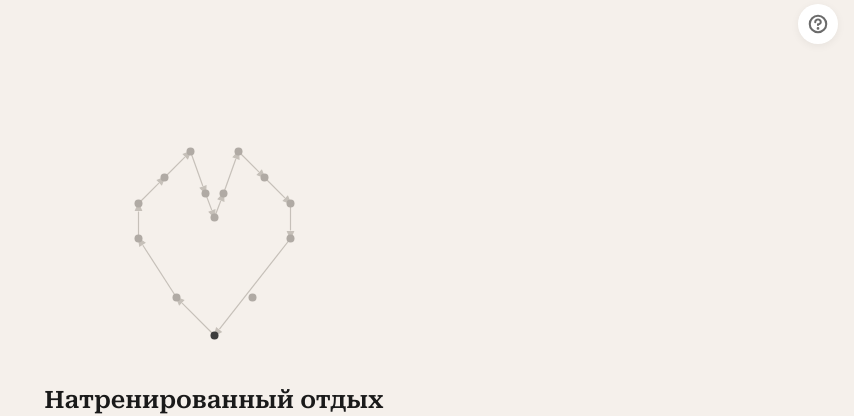
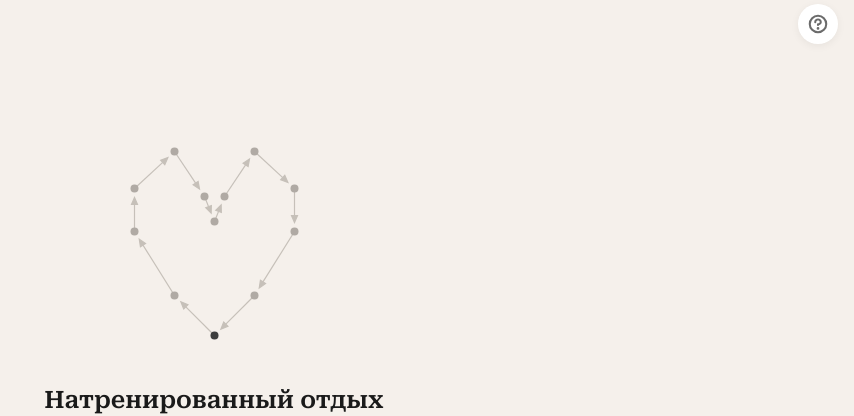
Before and after one commit to codermsk77/gameminiapp-, a React (Vite) app: page / in a window 1280 px wide. Shown: the top 416 px of the page, without its empty margins (426-1280 px from the left). Built offline with nearby package versions, Linux system fonts and the light colour scheme; what @tma.js/sdk would draw is missing.

Commit message:
Tune pattern geometry from review

```diff
--- a/src/components/PatternCanvas.tsx
+++ b/src/components/PatternCanvas.tsx
@@ -6,12 +6,14 @@ import { createPatternProjector } from '../utils/patternLayout';
 const NODE_R = 6;
 const HIT_R = 20;
 const STROKE = 1.5;
+const ARROW_GAP = 12;
+const ARROW_HEAD_LENGTH = 10;
+const ARROW_HEAD_WIDTH = 4;
 const snapCoord = (value: number) => Math.round(value) + 0.5;
 
 type UserSegment = [number, number];
-type ActiveSegment = {
-  startIndex: number;
-  endIndex: number | null;
+type ActiveStroke = {
+  currentIndex: number;
   pointer: [number, number];
 };
 
@@ -57,8 +59,9 @@ interface PatternCanvasProps {
 export const PatternCanvas = forwardRef<PatternCanvasRef, PatternCanvasProps>(
   function PatternCanvas({ pattern, size = 280, className = '' }, ref) {
   const svgRef = useRef<SVGSVGElement>(null);
+  const activeNodeRef = useRef<number | null>(null);
   const [userSegments, setUserSegments] = useState<UserSegment[]>([]);
-  const [activeSegment, setActiveSegment] = useState<ActiveSegment | null>(null);
+  const [activeStroke, setActiveStroke] = useState<ActiveStroke | null>(null);
 
   useImperativeHandle(ref, () => ({
     undo: () => {
@@ -85,9 +88,9 @@ export const PatternCanvas = forwardRef<PatternCanvasRef, PatternCanvasProps>(
       const nodeIdx = findNearestNode(x, y, pattern.nodes, toSvg);
       if (nodeIdx !== null) {
         hapticSelection();
-        setActiveSegment({
-          startIndex: nodeIdx,
-          endIndex: null,
+        activeNodeRef.current = nodeIdx;
+        setActiveStroke({
+          currentIndex: nodeIdx,
           pointer: [x, y],
         });
       }
@@ -97,32 +100,39 @@ export const PatternCanvas = forwardRef<PatternCanvasRef, PatternCanvasProps>(
 
   const handleMove = useCallback(
     (e: React.MouseEvent | React.TouchEvent) => {
-      if (!activeSegment) return;
+      if (activeNodeRef.current === null) return;
       const rect = svgRef.current?.getBoundingClientRect();
       if (!rect) return;
       const [x, y] = getSvgCoords(e, rect);
       const nodeIdx = findNearestNode(x, y, pattern.nodes, toSvg);
-      setActiveSegment((prev) => (
+      if (nodeIdx !== null && nodeIdx !== activeNodeRef.current) {
+        const from = activeNodeRef.current;
+        activeNodeRef.current = nodeIdx;
+        hapticSelection();
+        setUserSegments((prev) => [...prev, [from, nodeIdx]]);
+        setActiveStroke({
+          currentIndex: nodeIdx,
+          pointer: [x, y],
+        });
+        return;
+      }
+
+      setActiveStroke((prev) => (
         prev
           ? {
               ...prev,
               pointer: [x, y],
-              endIndex: nodeIdx !== null && nodeIdx !== prev.startIndex ? nodeIdx : null,
             }
           : null
       ));
     },
-    [activeSegment, pattern.nodes, toSvg]
+    [pattern.nodes, toSvg]
   );
 
   const handleEnd = useCallback(() => {
-    if (activeSegment && activeSegment.endIndex !== null) {
-      const { startIndex, endIndex } = activeSegment;
-      hapticLight();
-      setUserSegments((prev) => [...prev, [startIndex, endIndex]]);
-    }
-    setActiveSegment(null);
-  }, [activeSegment]);
+    activeNodeRef.current = null;
+    setActiveStroke(null);
+  }, []);
 
   return (
     <svg
@@ -148,14 +158,20 @@ export const PatternCanvas = forwardRef<PatternCanvasRef, PatternCanvasProps>(
           const dx = x2 - x1;
           const dy = y2 - y1;
           const len = Math.hypot(dx, dy);
-          const bodyLen = Math.max(len - 12, 0);
-          const ax = (dx / len) * bodyLen;
-          const ay = (dy / len) * bodyLen;
+          if (len === 0) return null;
+          const ux = dx / len;
+          const uy = dy / len;
+          const nx = -uy;
+          const ny = ux;
+          const tipX = x2 - ux * ARROW_GAP;
+          const tipY = y2 - uy * ARROW_GAP;
+          const baseX = tipX - ux * ARROW_HEAD_LENGTH;
+          const baseY = tipY - uy * ARROW_HEAD_LENGTH;
           return (
             <g key={i}>
-              <line x1={x1} y1={y1} x2={x1 + ax} y2={y1 + ay} />
+              <line x1={x1} y1={y1} x2={baseX} y2={baseY} />
               <polygon
-                points={`${x2},${y2} ${x2 - (dx / len) * 10 + (-dy / len) * 4},${y2 - (dy / len) * 10 + (dx / len) * 4} ${x2 - (dx / len) * 10 - (-dy / len) * 4},${y2 - (dy / len) * 10 - (dx / len) * 4}`}
+                points={`${tipX},${tipY} ${baseX + nx * ARROW_HEAD_WIDTH},${baseY + ny * ARROW_HEAD_WIDTH} ${baseX - nx * ARROW_HEAD_WIDTH},${baseY - ny * ARROW_HEAD_WIDTH}`}
                 fill="var(--color-stroke)"
               />
             </g>
@@ -170,14 +186,12 @@ export const PatternCanvas = forwardRef<PatternCanvasRef, PatternCanvasProps>(
           const [x2, y2] = toSvg(pattern.nodes[to][0], pattern.nodes[to][1]);
           return <line key={i} x1={x1} y1={y1} x2={x2} y2={y2} />;
         })}
-        {activeSegment && (() => {
+        {activeStroke && (() => {
           const [x1, y1] = toSvg(
-            pattern.nodes[activeSegment.startIndex][0],
-            pattern.nodes[activeSegment.startIndex][1]
+            pattern.nodes[activeStroke.currentIndex][0],
+            pattern.nodes[activeStroke.currentIndex][1]
           );
-          const [x2, y2] = activeSegment.endIndex !== null
-            ? toSvg(pattern.nodes[activeSegment.endIndex][0], pattern.nodes[activeSegment.endIndex][1])
-            : activeSegment.pointer;
+          const [x2, y2] = activeStroke.pointer;
           return <line x1={x1} y1={y1} x2={x2} y2={y2} opacity={0.9} />;
         })()}
       </g>
--- a/src/components/PatternPreview.tsx
+++ b/src/components/PatternPreview.tsx
@@ -3,6 +3,9 @@ import { createPatternProjector } from '../utils/patternLayout';
 
 const NODE_R = 4;
 const STROKE = 1.2;
+const ARROW_GAP = 9;
+const ARROW_HEAD_LENGTH = 7;
+const ARROW_HEAD_WIDTH = 3;
 const snapCoord = (value: number) => Math.round(value) + 0.5;
 
 interface PatternPreviewProps {
@@ -30,14 +33,20 @@ export function PatternPreview({ pattern, size = 180, className = '' }: PatternP
           const dx = x2 - x1;
           const dy = y2 - y1;
           const len = Math.hypot(dx, dy);
-          const bodyLen = Math.max(len - 8, 0);
-          const ax = (dx / len) * bodyLen;
-          const ay = (dy / len) * bodyLen;
+          if (len === 0) return null;
+          const ux = dx / len;
+          const uy = dy / len;
+          const nx = -uy;
+          const ny = ux;
+          const tipX = x2 - ux * ARROW_GAP;
+          const tipY = y2 - uy * ARROW_GAP;
+          const baseX = tipX - ux * ARROW_HEAD_LENGTH;
+          const baseY = tipY - uy * ARROW_HEAD_LENGTH;
           return (
             <g key={i}>
-              <line x1={x1} y1={y1} x2={x1 + ax} y2={y1 + ay} />
+              <line x1={x1} y1={y1} x2={baseX} y2={baseY} />
               <polygon
-                points={`${x2},${y2} ${x2 - (dx / len) * 7 + (-dy / len) * 3},${y2 - (dy / len) * 7 + (dx / len) * 3} ${x2 - (dx / len) * 7 - (-dy / len) * 3},${y2 - (dy / len) * 7 - (dx / len) * 3}`}
+                points={`${tipX},${tipY} ${baseX + nx * ARROW_HEAD_WIDTH},${baseY + ny * ARROW_HEAD_WIDTH} ${baseX - nx * ARROW_HEAD_WIDTH},${baseY - ny * ARROW_HEAD_WIDTH}`}
                 fill="var(--color-stroke)"
               />
             </g>
--- a/src/data/patterns.ts
+++ b/src/data/patterns.ts
@@ -14,37 +14,35 @@ export const PATTERNS: Pattern[] = [
     nodes: [
       [0.50, 0.08],
       [0.34, 0.24],
-      [0.18, 0.49],
-      [0.18, 0.64],
-      [0.29, 0.75],
-      [0.40, 0.86],
-      [0.46, 0.68],
-      [0.50, 0.58],
-      [0.54, 0.68],
-      [0.60, 0.86],
-      [0.71, 0.75],
-      [0.82, 0.64],
-      [0.82, 0.49],
+      [0.18, 0.50],
+      [0.18, 0.67],
+      [0.34, 0.82],
+      [0.46, 0.64],
+      [0.50, 0.54],
+      [0.54, 0.64],
+      [0.66, 0.82],
+      [0.82, 0.67],
+      [0.82, 0.50],
       [0.66, 0.24],
     ],
-    edges: [[0, 1], [1, 2], [2, 3], [3, 4], [4, 5], [5, 6], [6, 7], [7, 8], [8, 9], [9, 10], [10, 11], [11, 12], [12, 0]],
+    edges: [[0, 1], [1, 2], [2, 3], [3, 4], [4, 5], [5, 6], [6, 7], [7, 8], [8, 9], [9, 10], [10, 11], [11, 0]],
     startIndex: 0,
   },
   // 2. Арка со стеблем
   {
     nodes: [
       [0.36, 0.08],
-      [0.36, 0.24],
-      [0.12, 0.24],
+      [0.36, 0.38],
+      [0.12, 0.38],
       [0.12, 0.52],
       [0.24, 0.68],
-      [0.41, 0.86],
-      [0.59, 0.86],
+      [0.36, 0.86],
+      [0.58, 0.86],
       [0.76, 0.68],
       [0.88, 0.52],
       [0.88, 0.38],
-      [0.59, 0.38],
-      [0.59, 0.12],
+      [0.58, 0.38],
+      [0.58, 0.08],
     ],
     edges: [[0, 1], [1, 2], [2, 3], [3, 4], [4, 5], [5, 6], [6, 7], [7, 8], [8, 9], [9, 10], [10, 11], [11, 0]],
     startIndex: 0,
@@ -66,17 +64,17 @@ export const PATTERNS: Pattern[] = [
   // 4. Спираль
   {
     nodes: [
-      [0.52, 0.47],
-      [0.17, 0.47],
-      [0.28, 0.32],
-      [0.40, 0.20],
-      [0.53, 0.20],
-      [0.66, 0.20],
-      [0.79, 0.32],
-      [0.90, 0.47],
-      [0.70, 0.47],
-      [0.70, 0.62],
-      [0.85, 0.70],
+      [0.52, 0.48],
+      [0.18, 0.48],
+      [0.28, 0.34],
+      [0.40, 0.22],
+      [0.52, 0.22],
+      [0.64, 0.22],
+      [0.76, 0.34],
+      [0.88, 0.48],
+      [0.70, 0.48],
+      [0.70, 0.64],
+      [0.84, 0.72],
       [0.52, 0.83],
     ],
     edges: [[10, 11], [11, 0], [0, 1], [1, 2], [2, 3], [3, 4], [4, 5], [5, 6], [6, 7], [7, 8], [8, 9], [9, 10]],
@@ -86,12 +84,12 @@ export const PATTERNS: Pattern[] = [
   {
     nodes: [
       [0.10, 0.10],
-      [0.22, 0.36],
-      [0.22, 0.82],
+      [0.18, 0.36],
+      [0.18, 0.82],
       [0.46, 0.62],
-      [0.70, 0.82],
-      [0.70, 0.36],
-      [0.82, 0.10],
+      [0.74, 0.82],
+      [0.74, 0.36],
+      [0.86, 0.10],
       [0.46, 0.10],
     ],
     edges: [[0, 1], [1, 2], [2, 3], [3, 4], [4, 5], [5, 6], [6, 7], [7, 0]],
@@ -101,14 +99,14 @@ export const PATTERNS: Pattern[] = [
   {
     nodes: [
       [0.10, 0.10],
-      [0.28, 0.55],
-      [0.15, 0.82],
-      [0.43, 0.82],
+      [0.28, 0.54],
+      [0.16, 0.82],
+      [0.44, 0.82],
       [0.72, 0.82],
-      [0.84, 0.47],
-      [0.69, 0.10],
+      [0.84, 0.54],
+      [0.70, 0.10],
       [0.44, 0.10],
-      [0.53, 0.55],
+      [0.53, 0.54],
     ],
     edges: [[0, 1], [1, 2], [2, 3], [3, 4], [4, 5], [5, 6], [6, 7], [0, 8], [7, 8]],
     startIndex: 0,
@@ -137,12 +135,11 @@ export const PATTERNS: Pattern[] = [
       [0.24, 0.72],
       [0.38, 0.56],
       [0.52, 0.40],
-      [0.66, 0.24],
       [0.26, 0.10],
       [0.66, 0.10],
       [0.66, 0.56],
     ],
-    edges: [[0, 1], [1, 2], [2, 3], [3, 4], [4, 5], [5, 6], [6, 7], [7, 3]],
+    edges: [[0, 1], [1, 2], [2, 3], [3, 4], [4, 5], [5, 6], [6, 3]],
     startIndex: 0,
   },
 
@@ -165,8 +162,8 @@ export const PATTERNS: Pattern[] = [
   {
     nodes: [
       [0.18, 0.18],
-      [0.50, 0.50],
-      [0.30, 0.80],
+      [0.44, 0.50],
+      [0.18, 0.80],
       [0.70, 0.80],
       [0.70, 0.18],
     ],
@@ -177,12 +174,12 @@ export const PATTERNS: Pattern[] = [
   {
     nodes: [
       [0.12, 0.12],
-      [0.24, 0.36],
-      [0.24, 0.60],
-      [0.24, 0.82],
-      [0.46, 0.82],
-      [0.70, 0.82],
-      [0.50, 0.52],
+      [0.12, 0.36],
+      [0.12, 0.60],
+      [0.12, 0.82],
+      [0.44, 0.82],
+      [0.72, 0.82],
+      [0.52, 0.52],
       [0.82, 0.12],
     ],
     edges: [[0, 1], [1, 2], [2, 3], [3, 4], [4, 5], [5, 6], [6, 7], [7, 0]],
@@ -204,11 +201,11 @@ export const PATTERNS: Pattern[] = [
   // 13. Арка с левым подъёмом
   {
     nodes: [
-      [0.30, 0.12],
+      [0.20, 0.12],
       [0.20, 0.42],
       [0.20, 0.82],
       [0.42, 0.82],
-      [0.76, 0.82],
+      [0.78, 0.82],
       [0.64, 0.42],
       [0.44, 0.42],
     ],
@@ -279,15 +276,15 @@ export const PATTERNS: Pattern[] = [
   {
     nodes: [
       [0.10, 0.10],
-      [0.78, 0.10],
-      [0.60, 0.10],
-      [0.46, 0.26],
-      [0.58, 0.42],
+      [0.80, 0.10],
+      [0.62, 0.10],
+      [0.48, 0.26],
+      [0.60, 0.42],
       [0.22, 0.42],
-      [0.34, 0.66],
-      [0.48, 0.84],
-      [0.62, 0.84],
-      [0.76, 0.70],
+      [0.32, 0.66],
+      [0.46, 0.84],
+      [0.58, 0.84],
+      [0.74, 0.70],
       [0.82, 0.42],
     ],
     edges: [[0, 5], [5, 6], [6, 7], [7, 8], [8, 9], [9, 10], [10, 4], [4, 3], [3, 2], [2, 0], [0, 1]],
@@ -296,13 +293,13 @@ export const PATTERNS: Pattern[] = [
   // 19. Вытянутый контур с нижней полкой
   {
     nodes: [
-      [0.18, 0.10],
-      [0.18, 0.34],
-      [0.18, 0.52],
+      [0.16, 0.10],
+      [0.16, 0.34],
+      [0.16, 0.52],
       [0.30, 0.66],
       [0.30, 0.84],
-      [0.80, 0.84],
-      [0.80, 0.68],
+      [0.82, 0.84],
+      [0.82, 0.68],
       [0.86, 0.42],
       [0.70, 0.24],
       [0.52, 0.24],
@@ -313,13 +310,13 @@ export const PATTERNS: Pattern[] = [
   // 20. Ломаная петля
   {
     nodes: [
-      [0.12, 0.10],
-      [0.30, 0.48],
-      [0.30, 0.66],
-      [0.30, 0.84],
+      [0.10, 0.10],
+      [0.22, 0.42],
+      [0.22, 0.62],
+      [0.22, 0.84],
       [0.82, 0.84],
       [0.70, 0.56],
-      [0.70, 0.30],
+      [0.70, 0.28],
     ],
     edges: [[0, 1], [1, 2], [2, 3], [3, 4], [4, 5], [5, 6], [6, 0]],
     startIndex: 0,
@@ -365,20 +362,20 @@ export const PATTERNS: Pattern[] = [
   {
     nodes: [
       [0.10, 0.10],
-      [0.10, 0.28],
-      [0.24, 0.34],
-      [0.32, 0.50],
-      [0.40, 0.64],
-      [0.28, 0.82],
-      [0.40, 0.82],
-      [0.80, 0.82],
-      [0.70, 0.72],
-      [0.76, 0.50],
+      [0.10, 0.30],
+      [0.22, 0.42],
+      [0.32, 0.58],
+      [0.42, 0.74],
+      [0.10, 0.82],
+      [0.22, 0.82],
+      [0.88, 0.82],
+      [0.74, 0.68],
+      [0.70, 0.48],
       [0.88, 0.28],
       [0.88, 0.10],
-      [0.58, 0.18],
-      [0.46, 0.28],
-      [0.30, 0.18],
+      [0.68, 0.18],
+      [0.50, 0.26],
+      [0.32, 0.18],
     ],
     edges: [[0, 1], [1, 2], [2, 3], [3, 4], [4, 5], [5, 6], [6, 7], [7, 8], [8, 9], [9, 10], [10, 11], [0, 14], [14, 13], [13, 12], [12, 11]],
     startIndex: 0,
```
Also changed, not shown: src/App.css (+22 -2 lines), src/App.tsx (+32 -4 lines).
